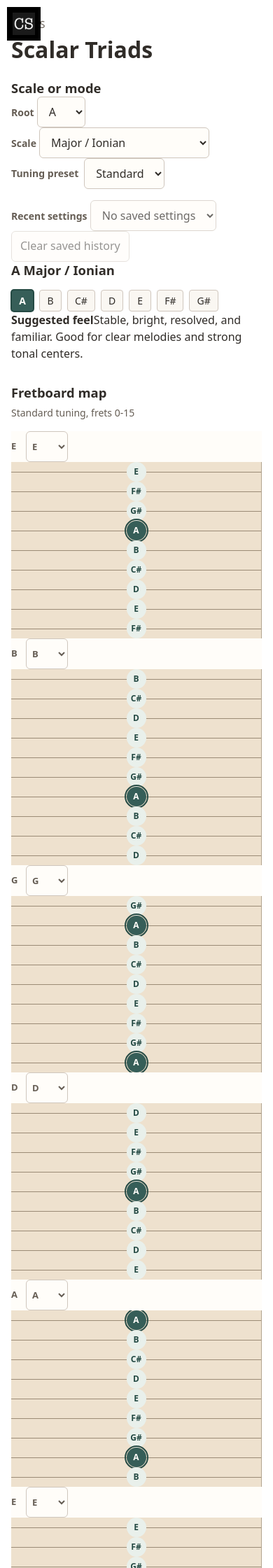
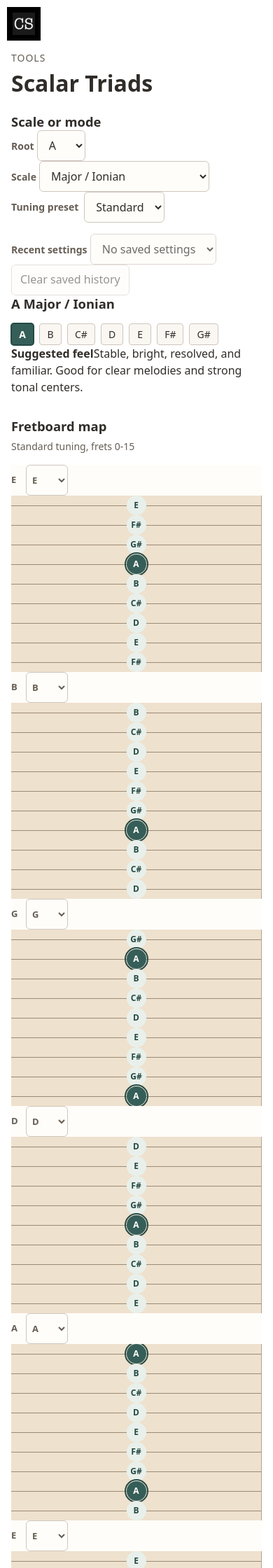
Before and after one commit to cs-shadow/cs-shadow.github.io, a Jekyll site: the page built from site/tools/scalar-triads/index.html, in a window 390 px wide. Shown: the top 2240 px of the page at 70% size. Built offline with Jekyll 4.4.1, drawn with Linux system fonts in a browser that asks for light colours.

Commit message:
fixup! Unify scoped music tool styles and guitar diagrams

```diff
--- a/site/assets/css/music-tool.css
+++ b/site/assets/css/music-tool.css
@@ -61,7 +61,8 @@
 .music-tool .music-note-option[aria-pressed="true"] { font-weight: 700; text-decoration: underline; text-underline-offset: .25rem; }
 .music-tool .music-note-picker > button { justify-self: start; }
 @media (max-width: 799px) {
-  .content.music-tool { padding: 1.5rem 1rem 2rem; }
+  /* Leave room below the site navigation logo fixed at the top left. */
+  .content.music-tool { padding: 4.5rem 1rem 2rem; }
   .music-tool .music-tuning-presets { grid-template-columns: repeat(auto-fit, minmax(8rem, 1fr)); }
   .music-tool .music-note-picker { padding: .75rem; }
 }
```
